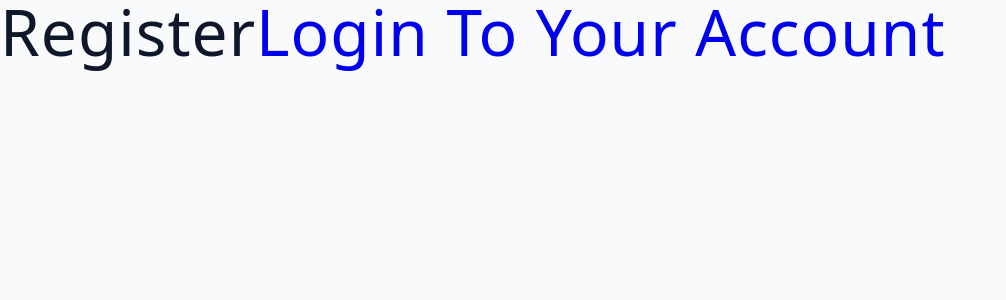
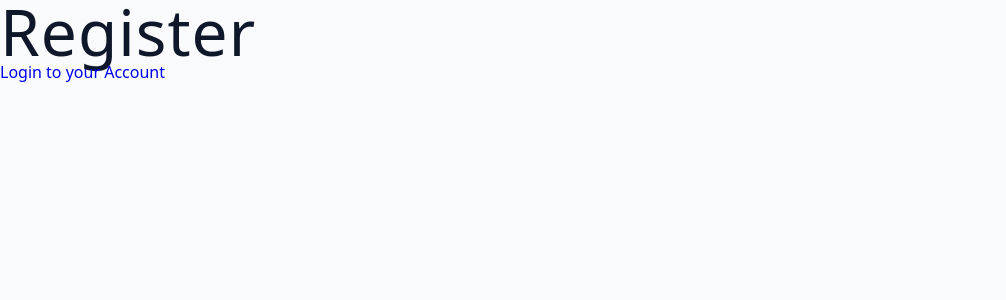
Before and after one commit to Ilesanmi-Erioluwa-Victor/jobify_full_stack, a React (Vite) app in the folder client/: page /register in a window 1280 px wide. Shown: the top 300 px of the page, without its empty margins (0-1006 px from the left). Built offline with nearby package versions, Linux system fonts and the light colour scheme.

Commit message:
Working on Register page

```diff
--- a/client/src/pages/Login.jsx
+++ b/client/src/pages/Login.jsx
@@ -2,10 +2,10 @@ import { Link } from 'react-router-dom';
 
 const Login = () => {
   return (
-    <h1>
-      Login
+    <div>
+      <h1>Login</h1>
       <Link to={'/register'}>Create account</Link>
-    </h1>
+    </div>
   );
 };
 
--- a/client/src/pages/Register.jsx
+++ b/client/src/pages/Register.jsx
@@ -2,10 +2,10 @@ import { Link } from 'react-router-dom';
 
 const Register = () => {
   return (
-    <h1>
-      Register
+    <div>
+      <h1>Register</h1>
       <Link to={'/login'}>Login to your Account</Link>
-    </h1>
+    </div>
   );
 };
 
```
